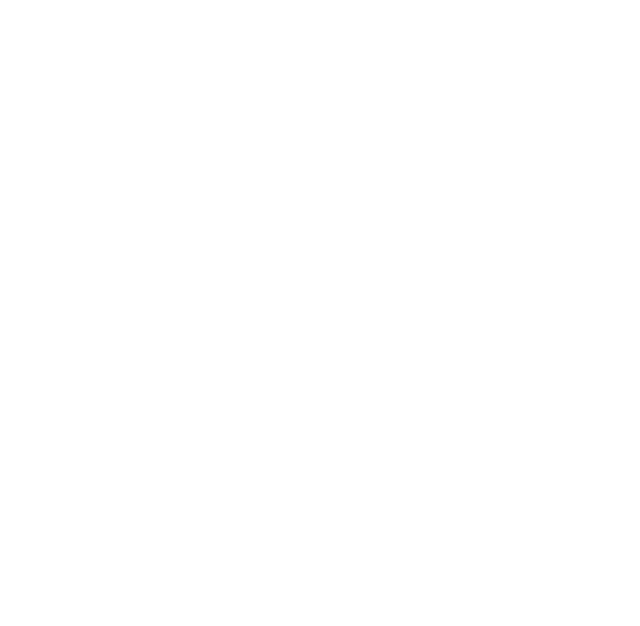
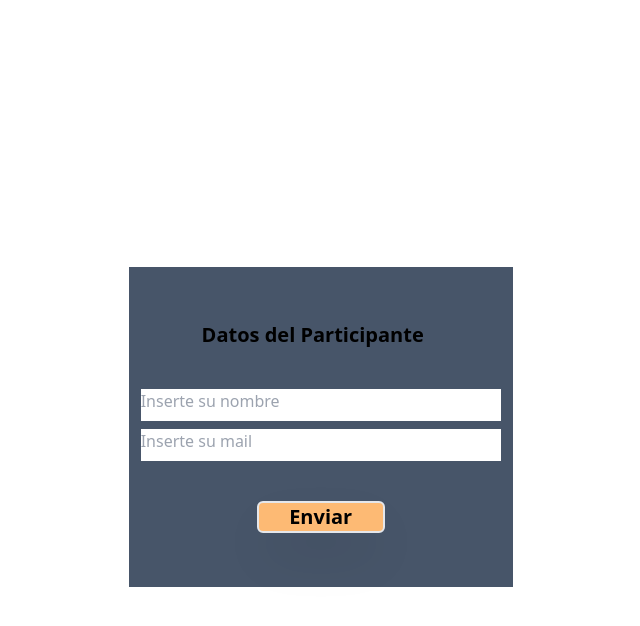
Before and after one commit to GabrielPaparello/InvisibleFriend, a React (Vite) app: page / in a window 1280 px wide. Both pictures are taken after typing "5" into the empty fields and a click on the input "Enviar". Shown: the top 626 px of the page, without its empty margins (298-938 px from the left). Built offline with nearby package versions, Linux system fonts and the light colour scheme.

Commit message:
Refactoring Progress

```diff
--- a/src/App.css
+++ b/src/App.css
@@ -33,3 +33,8 @@
 input[type="number"] {
   -moz-appearance: textfield;
 }
+
+/* CONTROLA LA VELOCIDAD DE LA ANIMACION DEL MODAL REFACTORIZADO */
+.modalContainer {
+  transition-duration: 7000ms;
+}
--- /dev/null
+++ b/src/Logica.jsx
@@ -0,0 +1,22 @@
+
+
+
+export const Logica = ({cantidad,player}) => {
+// CREA ARRAY VACIO DE JUGADORES EN FUNCION DE LA User_INPUT_CANTIDAD
+    let JUGADORES = Array(cantidad).fill(undefined)
+
+
+// MAPEA POR LOS Player_input Y Hace Fill del Array Jugadores CONTENIENDO c/Player-input/Nombre/Email
+
+  JUGADORES = JUGADORES.map((_, index) => {
+    const playerName = player[index]
+    return playerName;
+});
+console.log(`This is after Mapping`,JUGADORES)
+    return (
+        <>
+
+
+        </>
+  )
+}
--- /dev/null
+++ b/src/PlayerData.jsx
@@ -0,0 +1,38 @@
+
+export const PlayerData = ({playerData}) => {
+
+
+
+  return (
+      <>
+        <form onSubmit={(e) => playerData(e)} className="bg-slate-600 h-80 text-center flex flex-col justify-center">
+            <h2 className="mb-10 -ml-4 font-semibold text-xl">Datos del Participante
+            </h2>
+            <textarea
+            className="resize-none mx-3 mb-2 h-8"
+            name="nombre"
+            id=""
+            cols="20"
+            rows="1"
+        placeholder="Inserte su nombre"
+        autoComplete="on"
+            ></textarea>
+            <textarea
+            name="email"
+            className="resize-none mx-3 mb-2 h-8"
+            id=""
+            cols="20"
+            rows="1"
+        placeholder="Inserte su mail"
+         autoComplete="on"
+
+            ></textarea>
+              <input className={`w-32 ml-32  text-xl font-semibold mt-8 border-2 rounded-md bg-orange-300 hover:bg-orange-600 hover:text-white shadow-2xl cursor-pointer`}type="submit" value="Enviar" />
+
+
+              </form>
+      </>
+
+
+)
+}
--- a/src/app.jsx
+++ b/src/app.jsx
@@ -1,11 +1,18 @@
 import { useState } from "react";
 import { Modal } from "./modal";
+import { Logica } from "./Logica";
+import { PlayerData } from "./PlayerData";
+
 
 export const App = () => {
     // CANTIDAD DE JUGADORES
     const [cantidad, setCantidad] = useState()
 
-
+    // REFACTORIZAR
+  let[player,setPlayer] = useState([])
+  const [nombre, setNombre] = useState("");
+  const [email, setEmail] = useState("");
+  const [ID, setID] = useState(0);
 
 
 
@@ -14,13 +21,34 @@
     e.preventDefault();
     setCantidad(parseInt(e.target.elements.cantidad.value));
     e.target.reset();
-  };
+    };
+
+
+// SETS THE PLAYER DATA
+    const playerData = (e) => {
+    e.preventDefault();
+    setNombre(e.target.nombre.value);
+    setEmail(e.target.email.value);
+    setID( (prevValue) => prevValue ++);
+    const jugador = { ID: ID, nombre:e.target.nombre.value, email:e.target.email.value }
+    setPlayer((player) => {return [...player, jugador]})
+
+    e.target.reset();
+    }
+
+
 
   return (
       <>
-          <div className={`transition-all duration-1000 ease-out ${cantidad ? `absolute   -top-full` : null }`}>
+          <div className={`modalContainer absolute w-full transition-all  ease-out ${cantidad ? `   -top-full` : `top-0` }`}>
               <Modal modalForm={modalForm} />
-              </div>
+          </div>
+
+          <Logica cantidad={cantidad} player={player} />
+
+            <div className={`absolute left-1/3 w-96  top-1/3  ${cantidad ? `` : `hidden` }  ${cantidad == player.length ? `hidden` : ``}`}>
+              <PlayerData playerData={playerData} />
+            </div>
       </>
   )
 }
```
